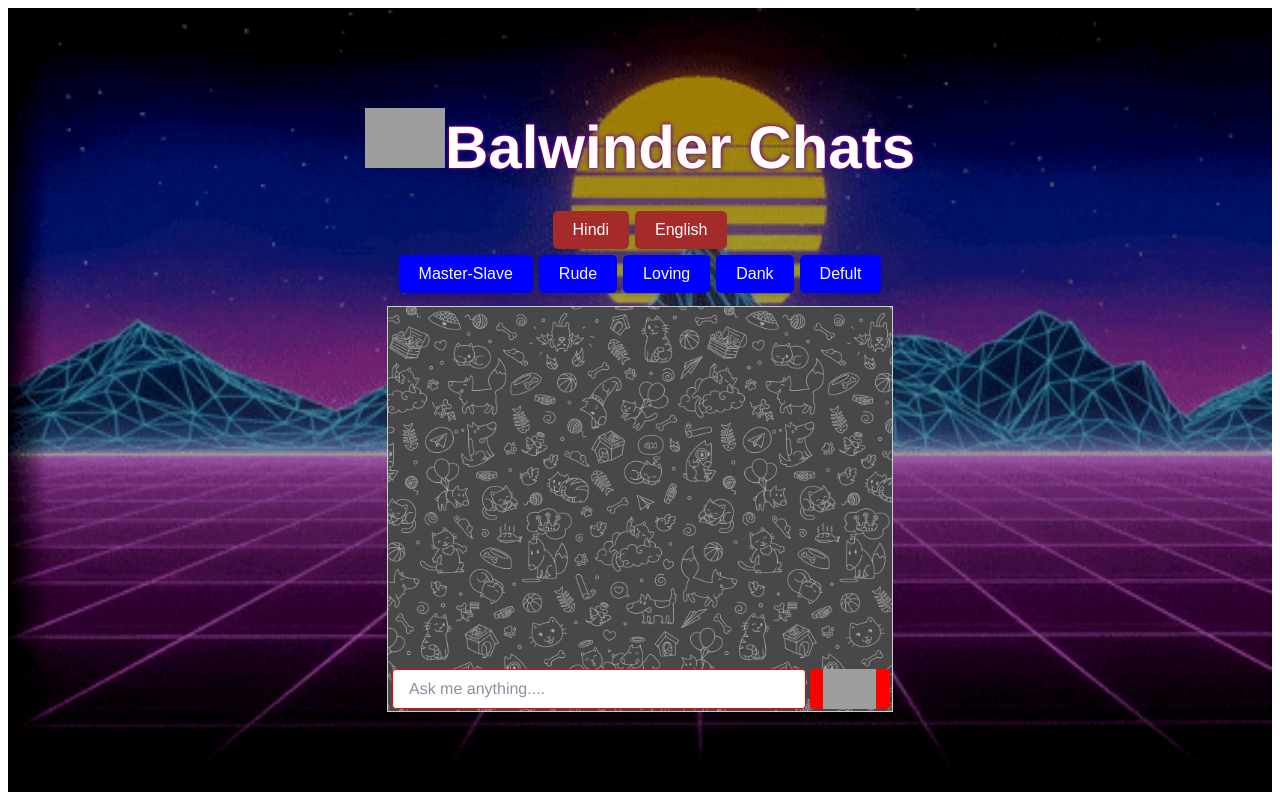
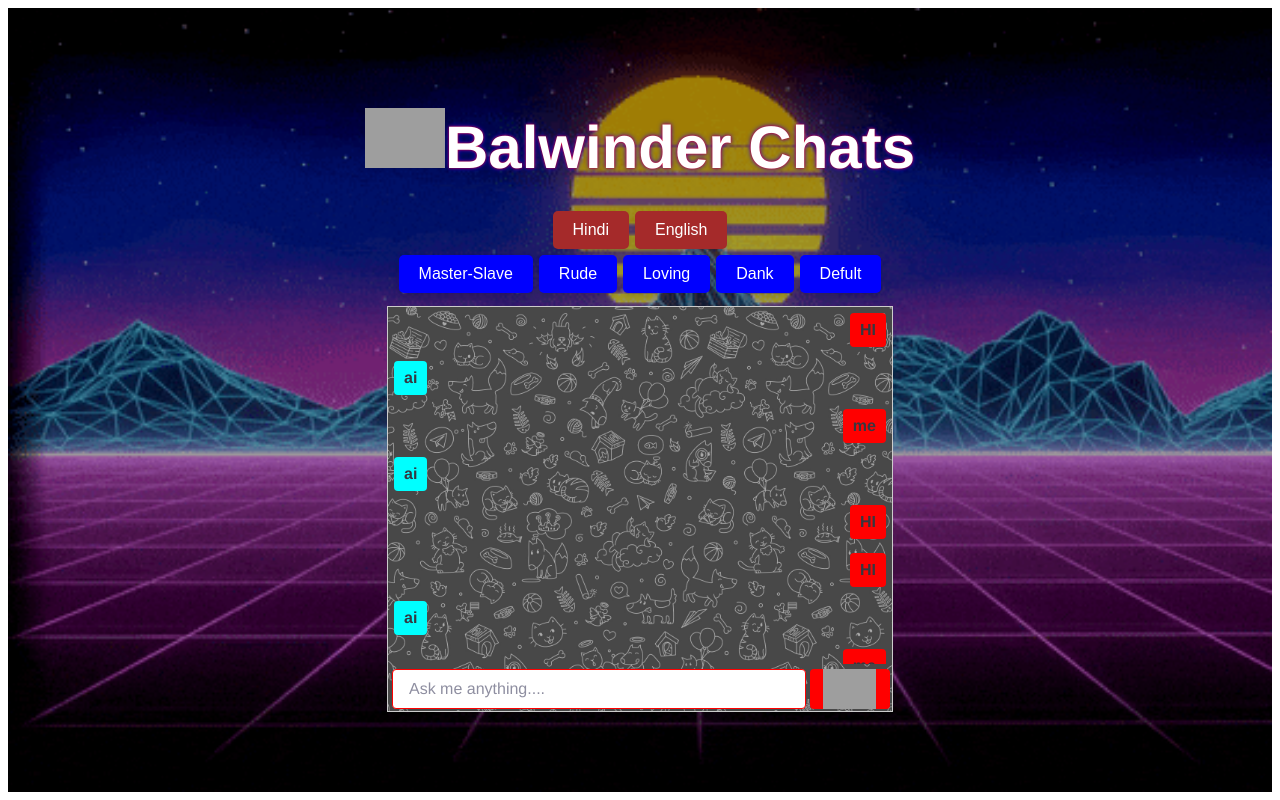
Before and after one commit to MedicAI69/Balwinder-Chats, a Next.js app: page / in a window 1280 px wide. Built offline with nearby package versions, Linux system fonts and the light colour scheme; grey boxes are pictures that could not be loaded; a web font is replaced by a local one.

Commit message:
scroll bar changes

```diff
--- a/pages/index.js
+++ b/pages/index.js
@@ -1,4 +1,4 @@
-import { useState } from "react";
+import { useState , useRef , useEffect } from "react";
 import styles from "./index.module.css";
 export default function Home() {
   const [animalInput, setAnimalInput] = useState("");
@@ -74,6 +74,7 @@ export default function Home() {
 
   //onsubmit ki bachodi
 
+
   async function onSubmit(event) {
     event.preventDefault();
     try {
@@ -110,6 +111,11 @@ export default function Home() {
     }
   }
 
+  //scroll to bottom
+  const msgbox = useRef();
+  useEffect(() => {
+    msgbox.scrollTop = msgbox.scrollHeight;
+  },[]);
 
 
   return (
@@ -184,7 +190,37 @@ export default function Home() {
         </div>
 
         <div className={styles.container}>
-          <div id="msg" className={styles.result}>
+          <div id="msg" className={styles.result} ref={msgbox}>
+            <me>HI</me>
+            <br></br>
+            <br></br>
+            <ai>ai</ai>
+            <br></br>
+            <br></br>
+            <me>me</me>
+            <br></br>
+            <br></br>
+            <ai>ai</ai>
+            <br></br>
+            <br></br>
+            <me>HI</me>
+            <br></br>
+            <br></br>
+            <me>HI</me>
+            <br></br>
+            <br></br>
+            <ai>ai</ai>
+            <br></br>
+            <br></br>
+            <me>me</me>
+            <br></br>
+            <br></br>
+            <ai>ai</ai>
+            <br></br>
+            <br></br>
+            <me>HI</me>
+            <br></br>
+            <br></br>
             {result}
           </div>
           <form onSubmit={onSubmit}>
--- a/pages/index.module.css
+++ b/pages/index.module.css
@@ -119,16 +119,21 @@
 
 .result {
   clear: both;
-  overflow-y: scroll;
+  overflow-y:scroll;
+  scrollbar-width: none;
   width: full;
-  scrollbar-width: 5px;
   margin-bottom: 5px;
+  padding-left: 4px;
+  padding-right: 4px;
+}
+.result::-webkit-scrollbar {
+  display: none;
 }
 .result me{
   padding: 5px 10px;
   margin-bottom: 3px;
   border-radius: 4px;
-  background-color: aqua;
+  background-color: red;
   float: right;
   max-width: 250px;
 }
@@ -136,7 +141,7 @@
   padding: 5px 10px;
   margin-bottom: 3px;
   border-radius: 4px;
-  background-color: rgb(0, 255, 60);
+  background-color: aqua;
   float: left;
   max-width: 250px;
 }
```
